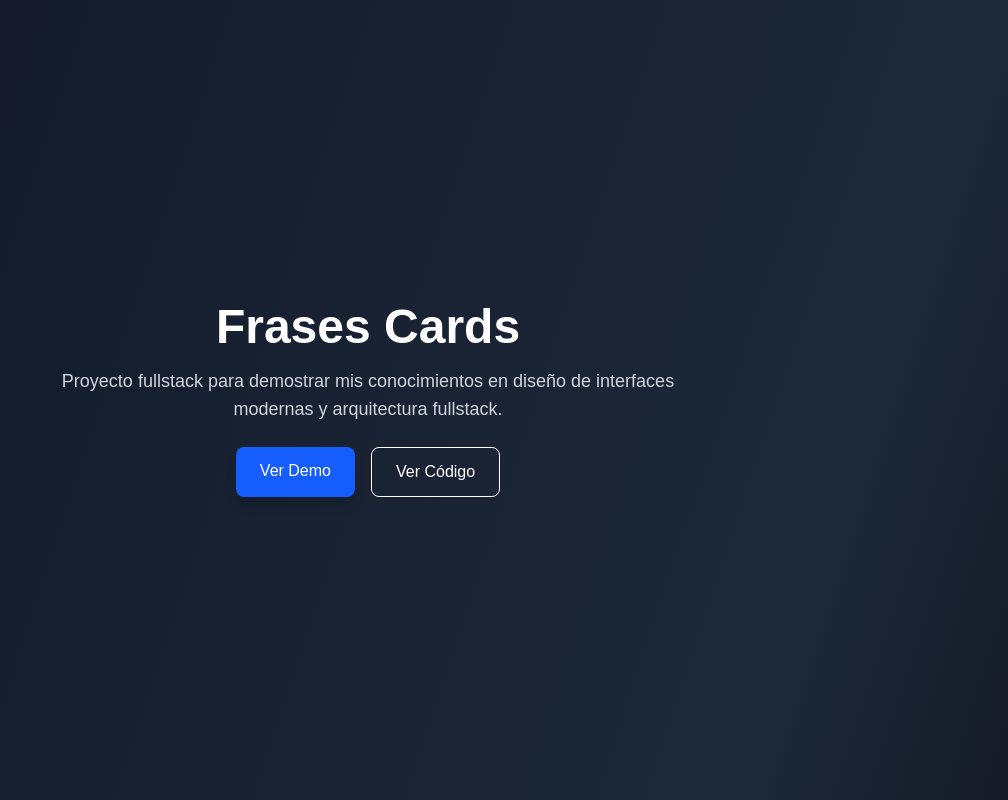
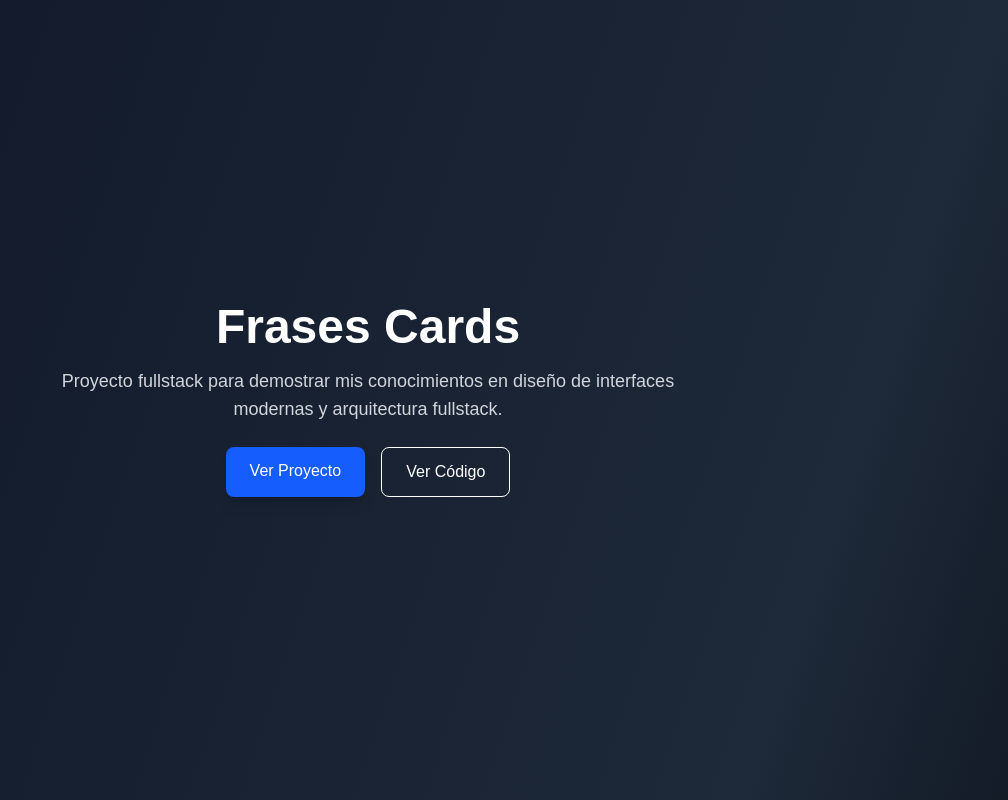
Before and after one commit to leandasilva/portfolio-Leandro-Dasilva, a Next.js app: page /landing1-frases in a window 1280 px wide. Shown: the top 800 px of the page, without its empty margins (272-1280 px from the left). Built offline with nearby package versions, Linux system fonts and the light colour scheme.

Commit message:
last update landing

```diff
--- a/app/landing1-frases/page.tsx
+++ b/app/landing1-frases/page.tsx
@@ -15,7 +15,7 @@ export default function FrasesCardsLanding() {
             rel="noopener noreferrer"
             className="px-6 py-3 bg-blue-600 rounded-lg shadow-lg hover:bg-blue-700 transition"
           >
-            Ver Demo
+            Ver Proyecto
           </a>
           <a
             href="https://github.com/leandasilva/frases-cards"
@@ -125,7 +125,7 @@ export default function FrasesCardsLanding() {
             rel="noopener noreferrer"
             className="px-8 py-4 bg-white text-blue-600 rounded-lg shadow hover:bg-gray-100 transition"
           >
-            🚀 Ver Demo
+            🚀 Ver Proyecto
           </a>
           <a
             href="https://github.com/leandasilva/frases-cards"
--- a/app/landing3-contaduria-react/page.tsx
+++ b/app/landing3-contaduria-react/page.tsx
@@ -20,7 +20,7 @@ export default function FrasesCardsLanding() {
             rel="noopener noreferrer"
             className="px-6 py-3 bg-blue-600 rounded-lg shadow-lg hover:bg-blue-700 transition"
           >
-            Ver Demo
+            Ver Proyecto
           </a>
         </div>
       </section>
@@ -107,7 +107,7 @@ export default function FrasesCardsLanding() {
             rel="noopener noreferrer"
             className="px-8 py-4 bg-white text-blue-600 rounded-lg shadow hover:bg-gray-100 transition"
           >
-            🚀 Ver Demo
+            🚀 Ver Proyecto
           </a>
         </div>
       </section>
--- a/app/landing4-datup/page.tsx
+++ b/app/landing4-datup/page.tsx
@@ -15,7 +15,7 @@ export default function FrasesCardsLanding() {
             rel="noopener noreferrer"
             className="px-6 py-3 bg-blue-600 rounded-lg shadow-lg hover:bg-blue-700 transition"
           >
-            Ver Demo
+            Ver Proyecto
           </a>
         </div>
       </section>
@@ -114,7 +114,7 @@ export default function FrasesCardsLanding() {
             rel="noopener noreferrer"
             className="px-8 py-4 bg-white text-blue-600 rounded-lg shadow hover:bg-gray-100 transition"
           >
-            🚀 Ver Demo
+            🚀 Ver Proyecto
           </a>
         </div>
       </section>
--- a/app/landing5-reactnative/page.tsx
+++ b/app/landing5-reactnative/page.tsx
@@ -18,7 +18,7 @@ export default function PostsLanding() {
             Ver Proyecto
           </a>
           <a
-            href="https://github.com/leandasilva"
+            href="https://github.com/leandasilva/React-Native"
             target="_blank"
             rel="noopener noreferrer"
             className="px-6 py-3 border border-white rounded-lg hover:bg-white hover:text-black transition"
@@ -119,7 +119,7 @@ export default function PostsLanding() {
             🚀 Ver Proyecto
           </a>
           <a
-            href="https://github.com/leandasilva"
+            href="https://github.com/leandasilva/React-Native"
             target="_blank"
             rel="noopener noreferrer"
             className="px-8 py-4 border border-white rounded-lg hover:bg-white hover:text-black transition"
--- a/app/page.tsx
+++ b/app/page.tsx
@@ -31,7 +31,14 @@ export default function Home() {
   ];
 
   return (
-    <div className="min-h-screen bg-gradient-to-br from-[#1a1a2e] via-[#533483] to-[#0f3460] text-white p-6 flex flex-col">
+    <div className="min-h-screen bg-gradient-to-br from-[#1a1a2e] via-[#533483] to-[#0f3460] text-white p-6 flex flex-col items-center">
+  {/* Foto de perfil */}
+  <img
+    src="/leandro.jfif"  // Poné aquí la ruta de tu foto en /public
+    alt="Leandro Da Silva"
+    className="w-42 h-42 rounded-full border-4 border-white mb-6 shadow-lg"
+  />
+
   <h1 className="text-4xl font-extrabold text-center mb-8">
     Portfolio de Leandro Da Silva
   </h1>
@@ -49,7 +56,7 @@ export default function Home() {
     ))}
   </div>
 
-      {/* Footer con estilo moderno */}
+  {/* Footer */}
   <footer className="mt-12 text-center text-gray-300 border-t border-gray-600 pt-6">
     <p className="text-lg font-semibold mb-3">Leandro Da Silva</p>
     <div className="flex justify-center gap-6">
@@ -73,5 +80,6 @@ export default function Home() {
     <p className="mt-4 text-gray-500 text-sm">© {new Date().getFullYear()} Leandro Da Silva. Todos los derechos reservados.</p>
   </footer>
 </div>
+
   );
 }
```
Also changed, not shown: public/leandro.jfif (added). Lines whose indentation alone changed are shown as unchanged.
